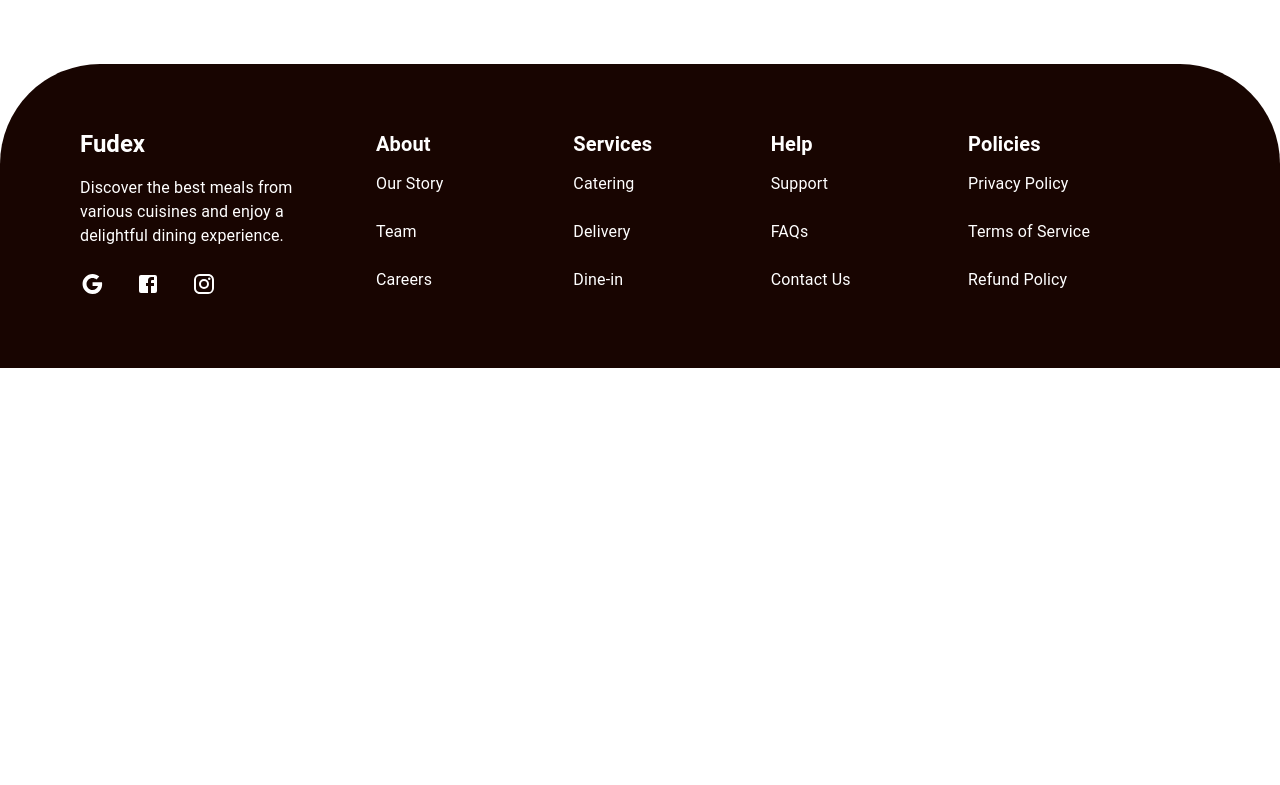
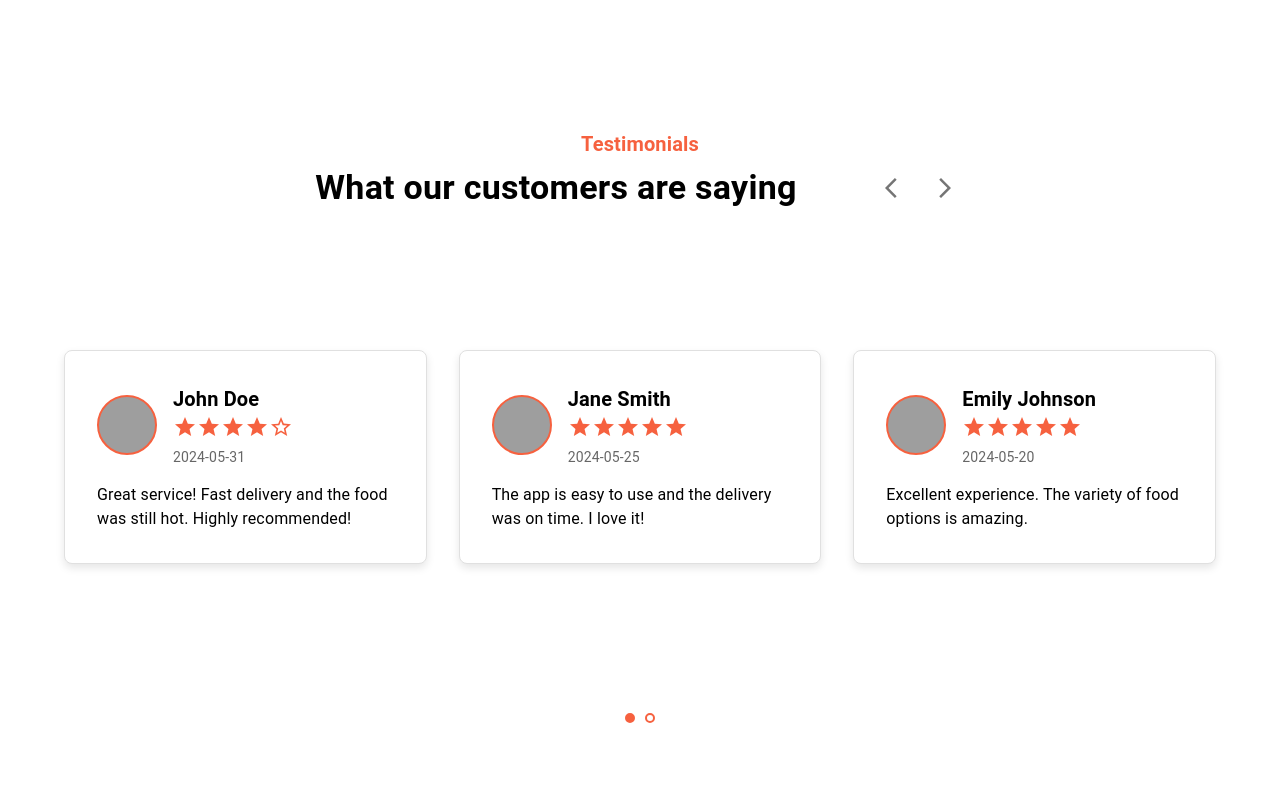
Before and after one commit to Lampnet-Technologies/Fudex-Multivendor-, a React (Create React App) app: page / in a window 1280 px wide. Shown: the part 1705-2490 px from the top of the page. Before the commit the page ends 2073 px from the top, so only its background shows below. Built offline with nearby package versions, Linux system fonts and the light colour scheme; grey boxes are pictures that could not be loaded.

Commit message:
designed the testimonials section and integrated it in the landingpage

```diff
--- a/src/Pages/LandingPage/LandingPage.jsx
+++ b/src/Pages/LandingPage/LandingPage.jsx
@@ -2,6 +2,7 @@ import React from 'react';
 import LandingPageHeader from '../../components/LandingPageHeader/LandingPageHeader';
 import TopPartners from '../../components/TopPartners/TopPartners';
 import WhyChooseUs from '../../components/WhyChooseUs/WhyChooseUs';
+import Testimonials from '../../components/Testimonials/Testimonials';
 import Footer from '../../components/LandingPageFooter/LandingPageFooter';
 import { Container, Box, Typography, Button, Grid } from '@mui/material';
 import './LandingPage.css';
@@ -74,6 +75,7 @@ const LandingPage = () => {
       <LandingPageBody />
       <TopPartners />
       <WhyChooseUs />
+      <Testimonials />
       <Footer />
     </div>
   );
--- a/src/components/LandingPageFooter/LandingPageFooter.jsx
+++ b/src/components/LandingPageFooter/LandingPageFooter.jsx
@@ -110,6 +110,7 @@ const Footer = () => {
           </Grid>
         </Grid>
       </Container>
+      <hr style={{ border: 'none', borderTop: '1px solid #ccc', width: '100%', margin: '1rem 0' }} />
     </Box>
   );
 };
--- /dev/null
+++ b/src/components/Testimonials/Testimonials.css
@@ -0,0 +1,37 @@
+.testimonial-arrow {
+  border: 2px solid #4B5563;
+  border-radius: 50%;
+  margin: 0 0.5rem;
+}
+
+.testimonial-arrow:hover {
+  border-color: #F6613F;
+  color: #F6613F;
+}
+
+.testimonial-card {
+  padding: 2rem;
+  border: 1px solid #E0E0E0;
+  border-radius: 8px;
+  background-color: #FFFFFF;
+  box-shadow: 0 4px 8px rgba(0, 0, 0, 0.1);
+  height: 100%;
+  transition: transform 0.3s ease-in-out;
+}
+
+.testimonial-image {
+  width: 60px;
+  height: 60px;
+  border-radius: 50%;
+  border: 2px solid #F6613F;
+  background-size: cover;
+  background-position: center;
+}
+
+.testimonial-card:hover {
+  transform: translateY(-10px);
+}
+
+.testimonial-circle.active {
+  background-color: #F6613F;
+}
--- /dev/null
+++ b/src/components/Testimonials/Testimonials.jsx
@@ -0,0 +1,181 @@
+import React, { useState, useEffect } from 'react';
+import { Container, Box, Typography, Grid, IconButton, CircularProgress } from '@mui/material';
+import ArrowBackIosIcon from '@mui/icons-material/ArrowBackIos';
+import ArrowForwardIosIcon from '@mui/icons-material/ArrowForwardIos';
+import StarBorderIcon from '@mui/icons-material/StarBorder';
+import StarIcon from '@mui/icons-material/Star';
+import './Testimonials.css';
+
+const placeholderTestimonials = [
+  {
+    name: 'John Doe',
+    date: '2024-05-31',
+    text: 'Great service! Fast delivery and the food was still hot. Highly recommended!',
+    image: '/images/user1.jpg',
+    rating: 4
+  },
+  {
+    name: 'Jane Smith',
+    date: '2024-05-25',
+    text: 'The app is easy to use and the delivery was on time. I love it!',
+    image: '/images/user2.jpg',
+    rating: 5
+  },
+  {
+    name: 'Emily Johnson',
+    date: '2024-05-20',
+    text: 'Excellent experience. The variety of food options is amazing.',
+    image: '/images/user3.jpg',
+    rating: 5
+  },
+  {
+    name: 'Michael Brown',
+    date: '2024-05-18',
+    text: 'Quick and reliable service. The food was delicious!',
+    image: '/images/user4.jpg',
+    rating: 4
+  },
+  {
+    name: 'Sarah Wilson',
+    date: '2024-05-15',
+    text: 'Fantastic experience. I love the discounts!',
+    image: '/images/user5.jpg',
+    rating: 5
+  },
+  {
+    name: 'David Clark',
+    date: '2024-05-12',
+    text: 'Very satisfied with the service. Will order again!',
+    image: '/images/user6.jpg',
+    rating: 5
+  }
+];
+
+const Testimonials = () => {
+  const [testimonialsData, setTestimonialsData] = useState(placeholderTestimonials);
+  const [currentIndex, setCurrentIndex] = useState(0);
+  const [loading, setLoading] = useState(false);
+  const [error, setError] = useState(null);
+
+  useEffect(() => {
+    // Uncomment the following lines to fetch data from an API
+    /*
+    setLoading(true);
+    fetch('/api/testimonials')
+      .then((response) => response.json())
+      .then((data) => {
+        setTestimonialsData(data);
+        setLoading(false);
+      })
+      .catch((error) => {
+        console.error('Error fetching testimonials:', error);
+        setError('Failed to load testimonials.');
+        setLoading(false);
+      });
+    */
+  }, []);
+
+  const handlePrevious = () => {
+    setCurrentIndex((prevIndex) => (prevIndex === 0 ? Math.ceil(testimonialsData.length / 3) - 1 : prevIndex - 1));
+  };
+
+  const handleNext = () => {
+    setCurrentIndex((prevIndex) => (prevIndex === Math.ceil(testimonialsData.length / 3) - 1 ? 0 : prevIndex + 1));
+  };
+
+  const displayedTestimonials = testimonialsData.slice(currentIndex * 3, currentIndex * 3 + 3);
+
+  if (loading) {
+    return (
+      <Container maxWidth="lg" sx={{ textAlign: 'center', marginTop: '8rem', marginBottom: '4rem' }}>
+        <CircularProgress />
+      </Container>
+    );
+  }
+
+  if (error) {
+    return (
+      <Container maxWidth="lg" sx={{ textAlign: 'center', marginTop: '8rem', marginBottom: '4rem' }}>
+        <Typography variant="h6" color="error">
+          {error}
+        </Typography>
+      </Container>
+    );
+  }
+
+  return (
+    <Container maxWidth="lg" sx={{ marginTop: '8rem', marginBottom: '4rem', textAlign: 'center' }}>
+      <Typography variant="h6" gutterBottom sx={{ color: '#F6613F', fontWeight: '700' }}>
+        Testimonials
+      </Typography>
+      <Box display="flex" alignItems="center" justifyContent="center" sx={{ marginBottom: '1.5rem' }}>
+        <Typography variant="h4" sx={{ fontWeight: '700', marginRight: '1rem' }}>
+          What our customers are saying
+        </Typography>
+        <Box display="flex" alignItems="center" gap={1} sx={{ marginLeft: '4rem' }}>
+          <IconButton onClick={handlePrevious} className="testimonial-arrow">
+            <ArrowBackIosIcon />
+          </IconButton>
+          <IconButton onClick={handleNext} className="testimonial-arrow">
+            <ArrowForwardIosIcon />
+          </IconButton>
+        </Box>
+      </Box>
+      <Grid container spacing={4} justifyContent="center" alignItems="center" sx={{ minHeight: '30rem' }}>
+        {displayedTestimonials.map((testimonial, index) => (
+          <Grid item xs={12} sm={8} md={4} key={index}>
+            <Box className="testimonial-card">
+              <Box display="flex" alignItems="center" sx={{ marginBottom: '1rem' }}>
+                <Box
+                  className="testimonial-image"
+                  sx={{
+                    backgroundImage: `url(${testimonial.image})`,
+                  }}
+                />
+                <Box sx={{ marginLeft: '1rem', textAlign: 'left' }}>
+                  <Typography variant="h6" sx={{ fontWeight: '700' }}>
+                    {testimonial.name}
+                  </Typography>
+                  <Box display="flex" alignItems="center" sx={{ marginBottom: '0.5rem' }}>
+                    {[...Array(5)].map((_, starIndex) => (
+                      starIndex < testimonial.rating ? (
+                        <StarIcon key={starIndex} sx={{ color: '#F6613F' }} />
+                      ) : (
+                        <StarBorderIcon key={starIndex} sx={{ color: '#F6613F' }} />
+                      )
+                    ))}
+                  </Box>
+                  <Typography variant="body2" color="textSecondary">
+                    {testimonial.date}
+                  </Typography>
+                </Box>
+              </Box>
+              <Typography variant="body1" sx={{ textAlign: 'left' }}>
+                {testimonial.text}
+              </Typography>
+            </Box>
+          </Grid>
+        ))}
+      </Grid>
+      <Box display="flex" justifyContent="center" sx={{ marginTop: '2rem' }}>
+        {[...Array(Math.ceil(testimonialsData.length / 3))].map((_, index) => (
+          <Box
+            key={index}
+            className={`testimonial-circle ${currentIndex === index ? 'active' : ''}`}
+            sx={{
+              width: '10px',
+              height: '10px',
+              borderRadius: '50%',
+              border: '2px solid #F6613F',
+              margin: '0 5px',
+              cursor: 'pointer',
+              backgroundColor: currentIndex === index ? '#F6613F' : 'transparent',
+            }}
+          />
+        ))}
+      </Box>
+    </Container>
+  );
+};
+
+export default Testimonials;
```
